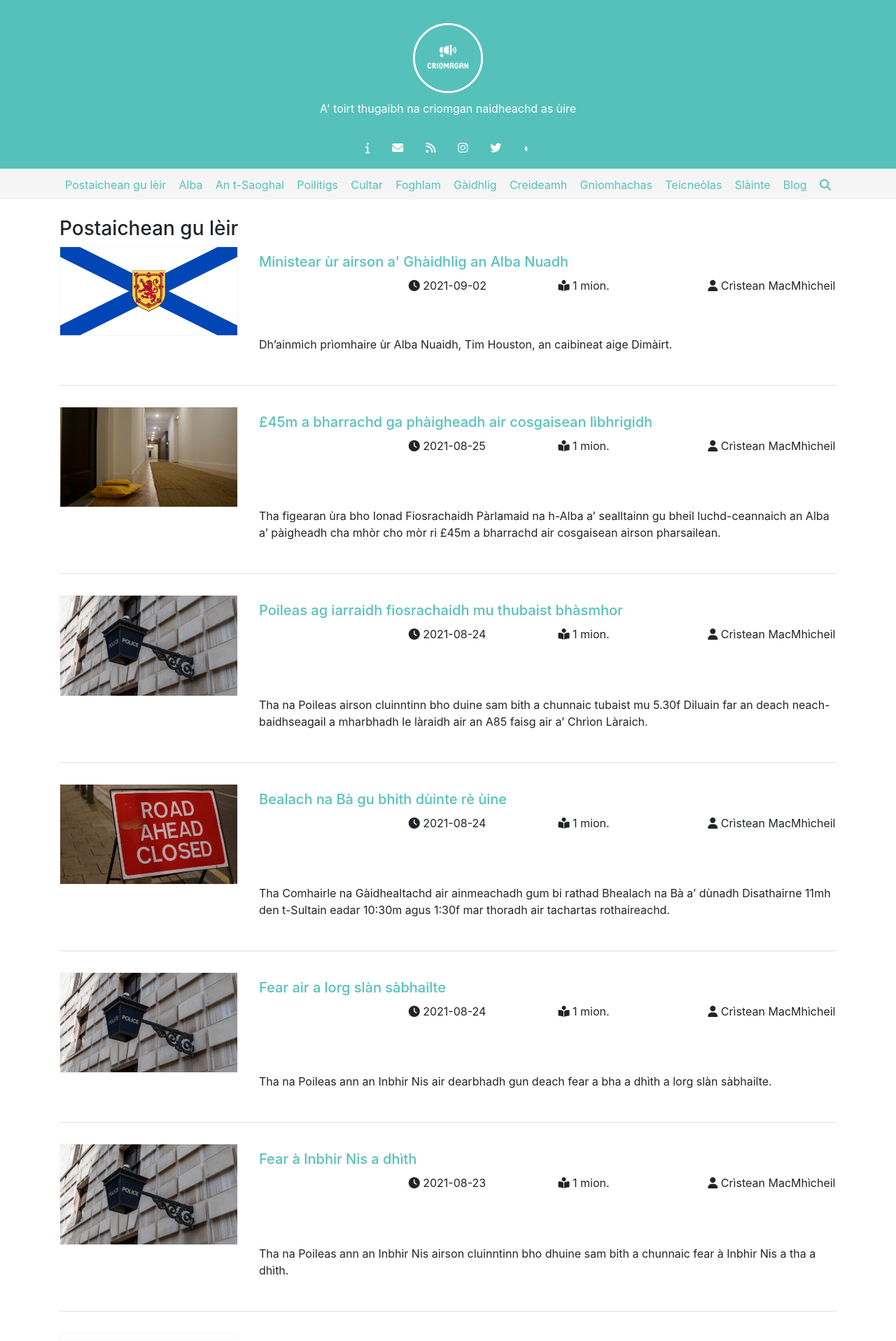
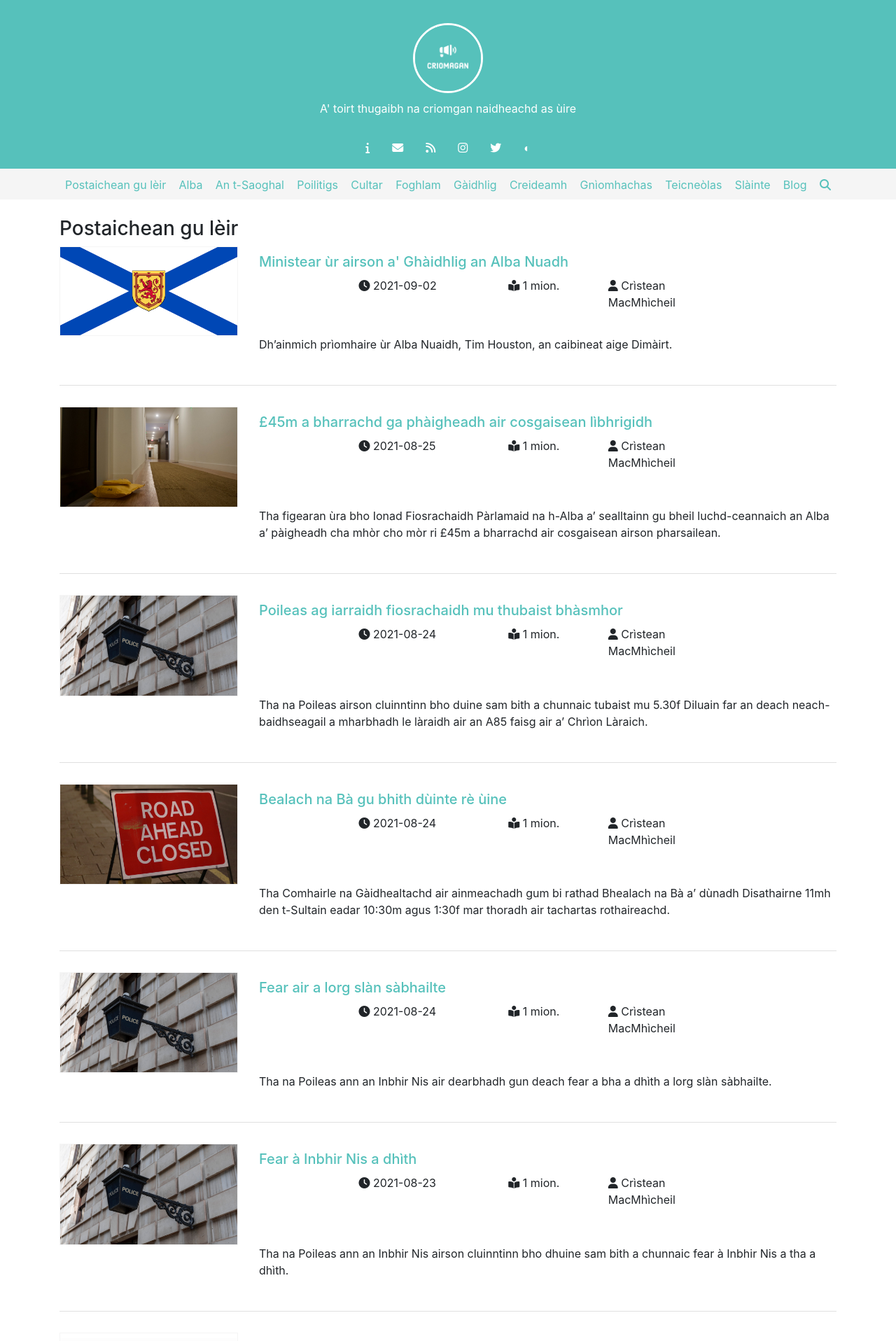
Before and after one commit to criomagan/criomagan.github.io, a Jekyll site: the page built from index.html, in a window 1280 px wide. Shown: the top 1916 px of the page at 70% size. Built offline with Jekyll 4.4.1, drawn with Linux system fonts in a browser that asks for light colours; nearby versions of some CDN libraries; the list of posts is cut into pages by our own code.

Commit message:
Update index.html

```diff
--- a/index.html
+++ b/index.html
@@ -14,16 +14,16 @@
           <div class="col-md-9">
             <h5 class="post-title"><a href="{{ site.baseurl }}{{ post.url }}">{{ post.title }}</a></h5>
             <div class="row">
-              <div class="col-md-3 offset-md-3">
+              <div class="col-md-3 offset-md-2">
                 <p><i class="fas fa-clock"></i> {{ post.date | date: "%Y-%m-%d" }}</p>
               </div>
-              <div class="col-md-3">
+              <div class="col-md-2">
                 <p><i class="fas fa-book-reader"></i> <span class="reading-time" title="Estimated read time">
                 {% assign words = include.content | strip_html | number_of_words %}
                 {{ words | divided_by: 180 | plus: 1 }} mion.
                 </span></p>
               </div>
-              <div class="col-md-3">
+              <div class="col-md-2">
                 <p><i class="fas fa-user"></i> {{ post.author }}</p>
               </div>
             </div>
```
